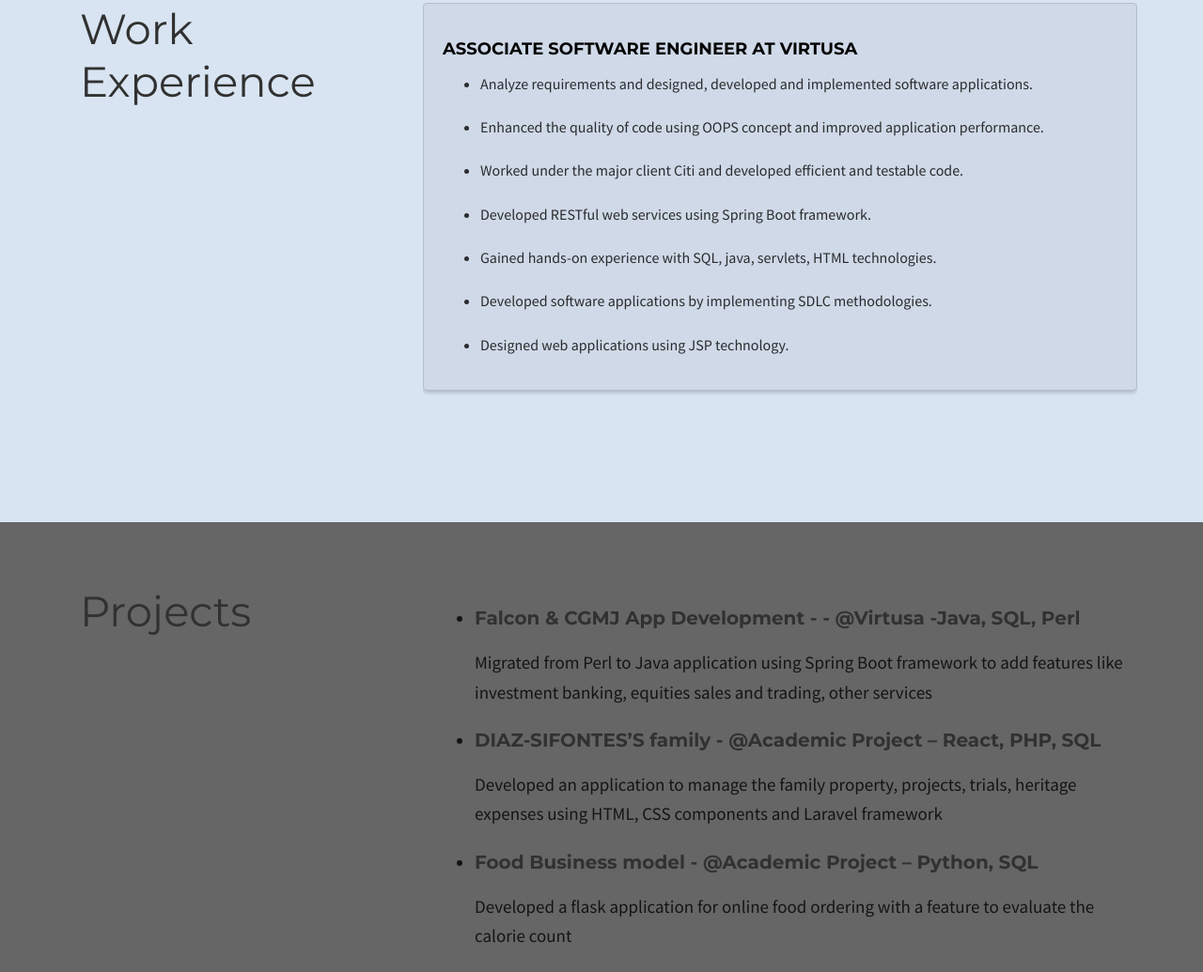
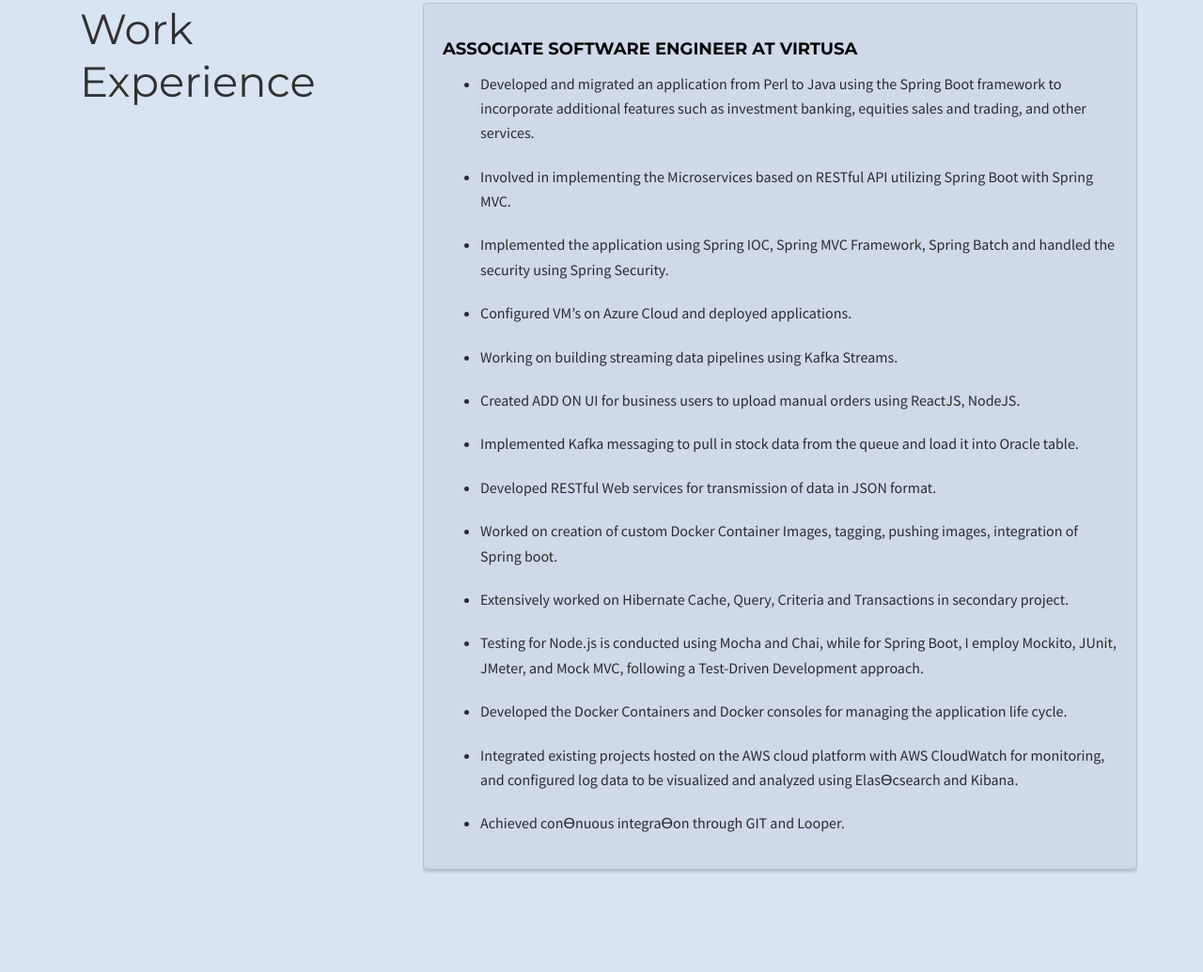
Before and after one commit to anuragKonaha007/anuragKonaha007.github.io, a plain HTML site: page index.html in a window 1280 px wide. Shown: the part 872-1907 px from the top of the page at 94% size. Drawn offline with nearby package versions, Linux system fonts and the light colour scheme; some packages are replaced by stand-ins of ours; files that its build step writes are made by us from their sources; a script that the page names is missing; some icons are missing.

Commit message:
Update index.html
Signed-off-by: anuragKonaha007 <105130311+anuragKonaha007@users.noreply.github.com>

```diff
--- a/index.html
+++ b/index.html
@@ -276,13 +276,25 @@
             <h4><a href="https://www.virtusa.com/about"target="_blank" >Associate Software Engineer at Virtusa</a></h4>
             <div class="card-desription">
             <ul style="font-size: medium;">
-              <li>Analyze requirements and designed, developed and implemented software applications.</li>
-              <li>Enhanced the quality of code using OOPS concept and improved application performance.</li>
-              <li>Worked under the major client Citi and developed efficient and testable code.</li>
-              <li>Developed RESTful web services using Spring Boot framework.</li>
-              <li>Gained hands-on experience with SQL, java, servlets, HTML technologies. </li>
-              <li>Developed software applications by implementing SDLC methodologies.</li>
-              <li>Designed web applications using JSP technology.</li>
+              <li>  Developed and migrated an application from Perl to Java using the Spring Boot framework to incorporate
+additional features such as investment banking, equities sales and trading, and other services. </li>
+<li>  Involved in implementing the Microservices based on RESTful API utilizing Spring Boot with Spring MVC.</li>
+<li>  Implemented the application using Spring IOC, Spring MVC Framework, Spring Batch and handled the security
+using Spring Security. </li>
+<li>  Configured VM’s on Azure Cloud and deployed applications.</li>
+<li>  Working on building streaming data pipelines using Kafka Streams.</li>
+<li>  Created ADD ON UI for business users to upload manual orders using ReactJS, NodeJS.</li>
+<li>  Implemented Kafka messaging to pull in stock data from the queue and load it into Oracle table.</li>
+<li>  Developed RESTful Web services for transmission of data in JSON format.</li>
+<li>  Worked on creation of custom Docker Container Images, tagging, pushing images, integration of Spring boot.</li>
+<li>  Extensively worked on Hibernate Cache, Query, Criteria and Transactions in secondary project. </li>
+<li>  Testing for Node.js is conducted using Mocha and Chai, while for Spring Boot, I employ Mockito, JUnit, JMeter,
+and Mock MVC, following a Test-Driven Development approach.</li>
+<li>  Developed the Docker Containers and Docker consoles for managing the application life cycle. </li>
+<li>  Integrated existing projects hosted on the AWS cloud platform with AWS CloudWatch for monitoring, and
+configured log data to be visualized and analyzed using ElasƟcsearch and Kibana. </li>
+<li> Achieved conƟnuous integraƟon through GIT and Looper. </li>
+
             </ul>
             </div>
           </div>
```
